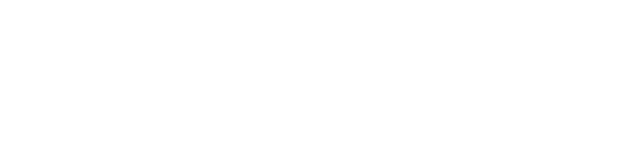
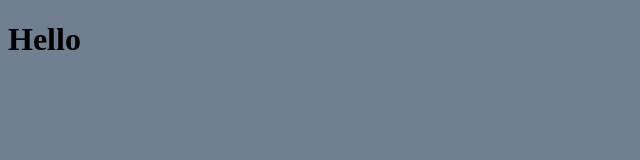
Before and after one commit to meesterbaumer/dotard-simbleton, a plain HTML site: page index.html in a window 1280 px wide. Shown: the whole page, without its empty margins (0-640 px from the left). Drawn offline with Linux system fonts and the light colour scheme.

Commit message:
Completed file setup

```diff
--- a/index.html
+++ b/index.html
@@ -3,10 +3,11 @@
 <head>
   <meta charset="UTF-8">
   <meta name="viewport" content="width=device-width, initial-scale=1.0">
-  <title>Document</title>
+  <title>Dotard & Simbleton</title>
+  <link rel="stylesheet" href="./styles/main.css">
 </head>
 <body>
-
+  <h1>Hello</h1>
 </body>
 <script type="module" src="./scripts/main.js"></script>
 </html>
--- a/scripts/main.js
+++ b/scripts/main.js
@@ -0,0 +1 @@
+console.log("Hi")
--- a/styles/main.css
+++ b/styles/main.css
@@ -0,0 +1,3 @@
+body {
+  background-color: slategray;
+}
```
